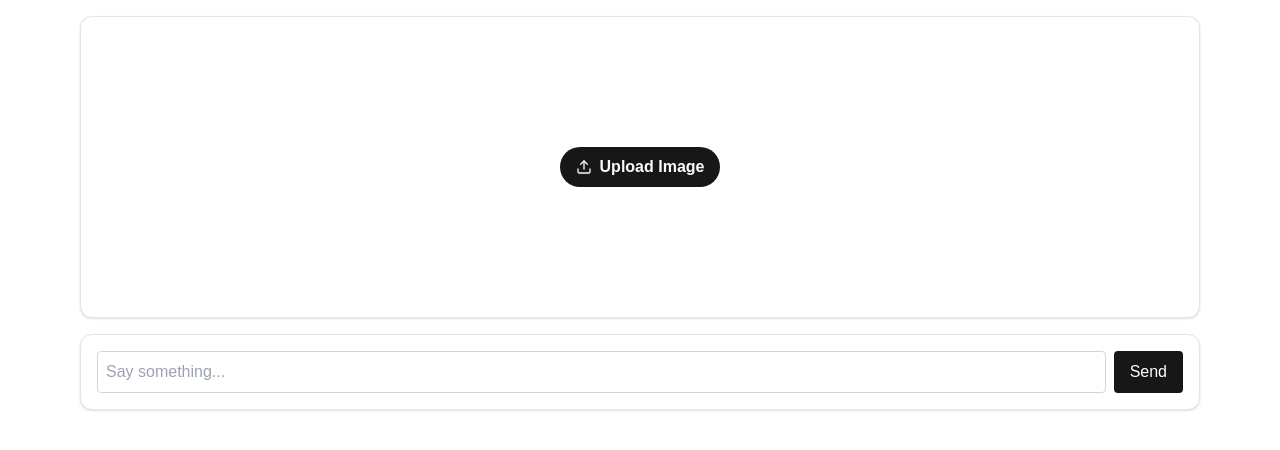
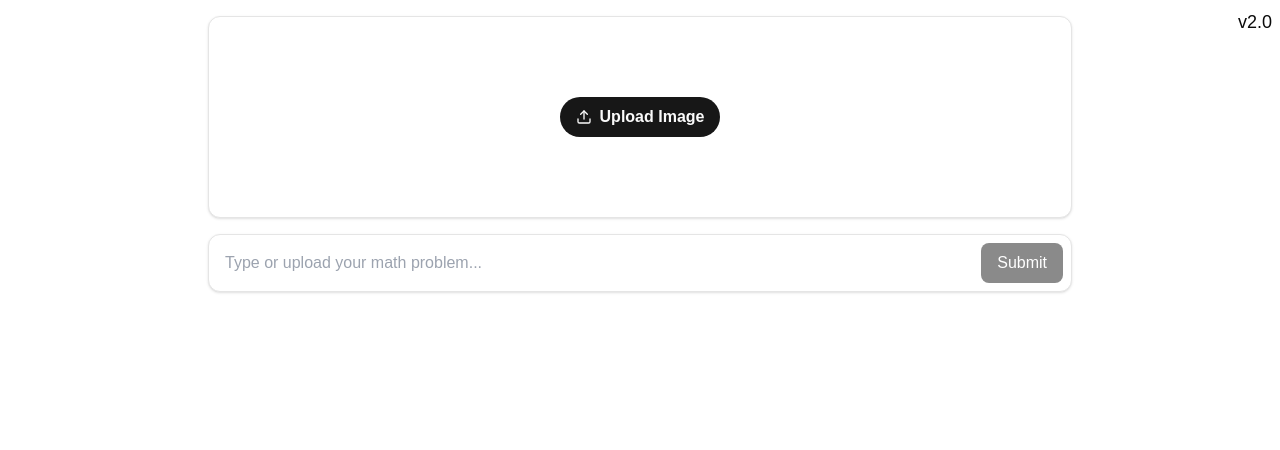
Before and after one commit to marcowang01/lemma, a Next.js app: page /v2 in a window 1280 px wide. Shown: the top 450 px of the page. Built offline with nearby package versions, Linux system fonts and the light colour scheme.

Commit message:
version toggle

```diff
--- a/src/app/layout.tsx
+++ b/src/app/layout.tsx
@@ -1,3 +1,4 @@
+import VersionToggle from "@/components/core/version-toggle"
 import "./globals.css"
 
 export default function RootLayout({
@@ -7,7 +8,10 @@ export default function RootLayout({
 }>) {
   return (
     <html lang="en">
-      <body>{children}</body>
+      <body>
+        <VersionToggle />
+        {children}
+      </body>
     </html>
   )
 }
--- a/src/app/v2/page.tsx
+++ b/src/app/v2/page.tsx
@@ -1,46 +1,17 @@
 "use client"
 
-import { Card, CardContent } from "@/components/ui/card"
-import { Dialog, DialogContent, DialogTitle } from "@/components/ui/dialog"
-import { Edit, Trash2, Upload, X } from "lucide-react"
-import { useRef, useState } from "react"
+import { InputForm } from "@/components/core/input-form"
+import { useState } from "react"
 import { DynamicComponent } from "./dynamic-component"
 
 export default function Page() {
-  const [imageUrl, setImageUrl] = useState<string | null>(null)
-  const [userInput, setUserInput] = useState<string>("")
-  const [isModalOpen, setIsModalOpen] = useState(false)
-  const formRef = useRef<HTMLFormElement>(null)
-
   const [code, setCode] = useState<string | null>(null)
   const [loading, setLoading] = useState(false)
   const [error, setError] = useState<string | null>(null)
 
-  const handleImageChange = (e: React.ChangeEvent<HTMLInputElement>) => {
-    const file = e.target.files?.[0]
-    if (file) {
-      setImageUrl(URL.createObjectURL(file))
-    }
-  }
-
-  const handleClearImage = () => {
-    setImageUrl(null)
-    if (formRef.current) {
-      const fileInput = formRef.current.querySelector('input[type="file"]') as HTMLInputElement
-      if (fileInput) {
-        fileInput.value = ""
-      }
-    }
-  }
-
   const handleSubmit = async (e: React.FormEvent<HTMLFormElement>) => {
     e.preventDefault()
     const formData = new FormData(e.currentTarget)
-
-    if (!userInput) {
-      setError("Please enter a message")
-      return
-    }
 
     try {
       setLoading(true)
@@ -61,114 +32,14 @@ export default function Page() {
     }
   }
 
-  const handleInputChange = (e: React.ChangeEvent<HTMLInputElement>) => {
-    setUserInput(e.target.value)
-  }
-
   return (
-    <main className="container mx-auto max-w-6xl p-4">
+    <main className="container mx-auto max-w-4xl p-4">
       <div className="grid gap-8 md:grid-cols-1">
-        <form ref={formRef} onSubmit={handleSubmit} className="flex w-full flex-col gap-4">
-          {/* Image Upload / Preview */}
-          <Card className="overflow-hidden">
-            <CardContent className="relative h-[300px] w-full p-0">
-              {/* Image container with click handler */}
-              <div
-                className={`h-full w-full hover:opacity-80 ${imageUrl && "cursor-pointer"}`}
-                onClick={() => imageUrl && setIsModalOpen(true)}
-              >
-                {imageUrl && (
-                  <img src={imageUrl} alt="Math problem" className="h-full w-auto object-contain" />
-                )}
-              </div>
-
-              {/* Upload button container */}
-              <div className="pointer-events-none absolute inset-0">
-                <input
-                  type="file"
-                  name="imageInput"
-                  accept="image/*"
-                  onChange={handleImageChange}
-                  className="hidden"
-                  id="photo-upload"
-                />
-
-                <label
-                  htmlFor="photo-upload"
-                  className={`pointer-events-auto absolute flex cursor-pointer items-center rounded-full bg-primary px-4 py-2 font-semibold text-primary-foreground transition-colors duration-200 hover:bg-primary/70 ${
-                    imageUrl
-                      ? "bottom-2 right-2"
-                      : "inset-0 mx-auto my-auto h-fit w-fit items-center justify-center"
-                  }`}
-                >
-                  {imageUrl ? (
-                    <Edit size={16} className="mr-2" />
-                  ) : (
-                    <Upload size={16} className="mr-2 shrink-0" />
-                  )}
-                  <span>{imageUrl ? "Edit Image" : "Upload Image"}</span>
-                </label>
-                <div className="absolute bottom-2 right-[155px] flex gap-2">
-                  {imageUrl && (
-                    <button
-                      type="button"
-                      onClick={handleClearImage}
-                      className="pointer-events-auto flex h-[40px] items-center rounded-full bg-red-500 px-4 py-2 font-semibold text-white transition-colors duration-200 hover:bg-red-600"
-                    >
-                      <Trash2 size={16} />
-                    </button>
-                  )}
-                </div>
-              </div>
-            </CardContent>
-          </Card>
-
-          {/* Image Preview Modal */}
-          <Dialog open={isModalOpen} onOpenChange={setIsModalOpen}>
-            <DialogContent className="max-w-4xl">
-              <DialogTitle>Uploaded Image</DialogTitle>
-              <button
-                onClick={() => setIsModalOpen(false)}
-                className="absolute right-4 top-4 rounded-sm opacity-70 transition-opacity hover:opacity-100 focus:outline-none disabled:pointer-events-none data-[state=open]:bg-accent data-[state=open]:text-muted-foreground"
-              >
-                <X className="h-4 w-4" />
-                <span className="sr-only">Close</span>
-              </button>
-              <div className="mt-2 w-full">
-                <img
-                  src={imageUrl ?? ""}
-                  alt="Math problem enlarged"
-                  className="max-h-[80vh] w-auto rounded-md object-contain"
-                />
-              </div>
-            </DialogContent>
-          </Dialog>
-
-          {/* Chat Interface */}
-          <Card className="overflow-hidden">
-            <CardContent className="relative flex h-full flex-col p-4">
-              <div className="flex w-full gap-2">
-                <input
-                  className="flex-1 rounded border border-gray-300 p-2"
-                  name="userInput"
-                  value={userInput}
-                  placeholder="Say something..."
-                  onChange={handleInputChange}
-                />
-                <button
-                  type="submit"
-                  className="rounded bg-primary px-4 py-2 text-white hover:bg-primary/90"
-                >
-                  Send
-                </button>
-              </div>
-            </CardContent>
-          </Card>
-        </form>
+        <InputForm onSubmit={handleSubmit} />
+        {loading && <div>Loading UI...</div>}
+        {error && <div>Error: {error}</div>}
+        <DynamicComponent code={code ?? ""} />
       </div>
-      {loading && <div>Loading UI...</div>}
-      {error && <div>Error: {error}</div>}
-      <DynamicComponent code={code ?? ""} />
     </main>
   )
 }
--- a/src/components/core/input-form.tsx
+++ b/src/components/core/input-form.tsx
@@ -35,6 +35,11 @@ export function InputForm({
 
   const handleSubmit = async (e: React.FormEvent<HTMLFormElement>) => {
     e.preventDefault()
+
+    if (!userInput && !imageUrl) {
+      return
+    }
+
     await onSubmit(e)
   }
 
--- /dev/null
+++ b/src/components/core/version-toggle.tsx
@@ -0,0 +1,37 @@
+"use client"
+
+import { usePathname, useRouter } from "next/navigation"
+import { useEffect, useState } from "react"
+
+export default function VersionToggle() {
+  const router = useRouter()
+  const pathname = usePathname()
+  const [mounted, setMounted] = useState(false)
+
+  // Handle hydration mismatch by mounting only on client
+  useEffect(() => {
+    setMounted(true)
+  }, [])
+
+  const isStable = pathname === "/"
+
+  const handleClick = () => {
+    if (isStable) {
+      router.push("/v2")
+    } else {
+      router.push("/")
+    }
+  }
+
+  // Don't render anything until mounted to prevent hydration mismatch
+  if (!mounted) return null
+
+  return (
+    <button
+      onClick={handleClick}
+      className="fixed right-2 top-2 text-lg font-thin text-foreground transition-colors hover:text-muted-foreground"
+    >
+      {isStable ? "v1.0" : "v2.0"}
+    </button>
+  )
+}
```
Also changed, not shown: 1 other file (tests, documents, lock files or other folders).
